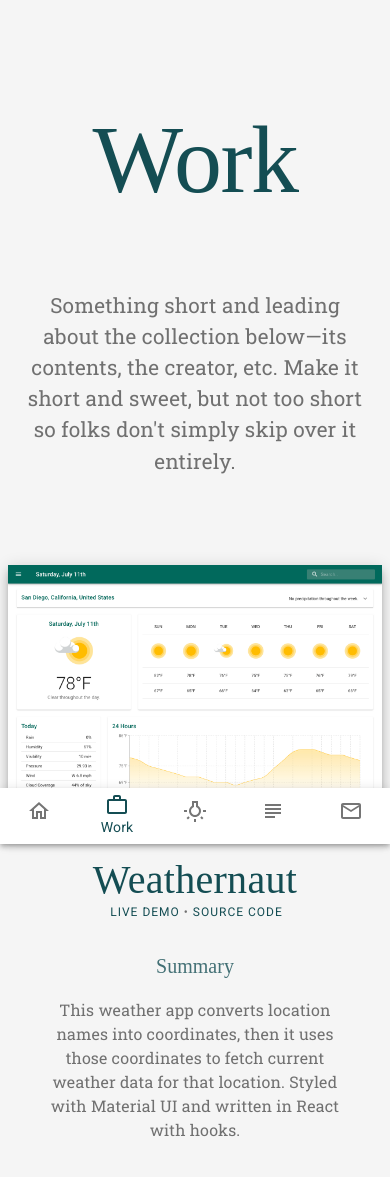
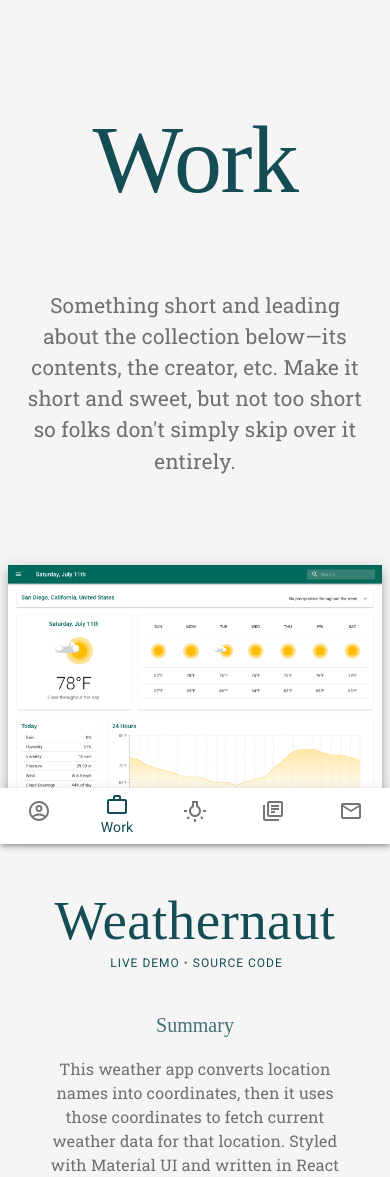
Before and after one commit to stevendelro/Portfolio, a Next.js app: page /work in a window 390 px wide. Shown: the top 1177 px of the page. Built offline with nearby package versions, Linux system fonts and the light colour scheme; a web font is replaced by a local one.

Commit message:
adjusted styles

```diff
--- a/components/layout/MobileNav.js
+++ b/components/layout/MobileNav.js
@@ -4,9 +4,9 @@
 import AppBar from '@material-ui/core/AppBar'
 import BottomNavigation from '@material-ui/core/BottomNavigation'
 import BottomNavigationAction from '@material-ui/core/BottomNavigationAction'
-import HomeOutlinedIcon from '@material-ui/icons/HomeOutlined'
-import MailOutlineIcon from '@material-ui/icons/MailOutline'
-import SubjectOutlinedIcon from '@material-ui/icons/SubjectOutlined'
+import AccountCircleOutlinedIcon from '@material-ui/icons/AccountCircleOutlined';
+import MailOutlineOutlinedIcon from '@material-ui/icons/MailOutlineOutlined';
+import LibraryBooksOutlinedIcon from '@material-ui/icons/LibraryBooksOutlined';
 import WbIncandescentIcon from '@material-ui/icons/WbIncandescent'
 import WbIncandescentOutlinedIcon from '@material-ui/icons/WbIncandescentOutlined'
 import WorkOutlineOutlinedIcon from '@material-ui/icons/WorkOutlineOutlined'
@@ -73,7 +73,7 @@
     let icon
     switch (lowerCased) {
       case 'home':
-        icon = <HomeOutlinedIcon />
+        icon = <AccountCircleOutlinedIcon />
         break
       case 'work':
         icon = <WorkOutlineOutlinedIcon />
@@ -85,10 +85,10 @@
         icon = <WbIncandescentIcon />
         break
       case 'blog':
-        icon = <SubjectOutlinedIcon />
+        icon = <LibraryBooksOutlinedIcon />
         break
       case 'mail':
-        icon = <MailOutlineIcon />
+        icon = <MailOutlineOutlinedIcon />
         break
       default:
         break
--- a/components/work/ProjectDetailsPage/Header.js
+++ b/components/work/ProjectDetailsPage/Header.js
@@ -27,7 +27,7 @@
       fontSize: theme.typography.pxToRem(80),
     },
     [theme.breakpoints.down('xs')]: {
-      fontSize: theme.typography.pxToRem(50),
+      fontSize: theme.typography.pxToRem(60),
     },
     [theme.breakpoints.down(340)]: {
       fontSize: theme.typography.pxToRem(40),
--- a/components/work/ProjectText.js
+++ b/components/work/ProjectText.js
@@ -10,12 +10,17 @@
 const useStyles = makeStyles(theme => ({
   projectTitle: {
     textAlign: 'left',
+    [theme.breakpoints.only('sm')]: {
+      fontSize: theme.typography.pxToRem(63),
+    },
     [theme.breakpoints.down('sm')]: {
       textAlign: 'center',
+      paddingTop: theme.spacing(7),
+    },
+    [theme.breakpoints.between(360, 600)]: {
       fontSize: theme.typography.pxToRem(55),
-      margin: theme.spacing(3, 0, 0),
     },
-    [theme.breakpoints.down('xs')]: {
+    [theme.breakpoints.down(360)]: {
       fontSize: theme.typography.pxToRem(40),
     },
     '&:hover': {
@@ -31,8 +36,9 @@
     paddingLeft: '3px',
     marginBottom: theme.spacing(3),
     [theme.breakpoints.down('sm')]: {
-      textAlign: 'center'
-    }
+      textAlign: 'center',
+      paddingBottom: theme.spacing(1),
+    },
   },
   keyPoint: {
     [theme.breakpoints.down('sm')]: {
@@ -120,10 +126,7 @@
           </Typography>
         </MuiLink>
         <Box className={classes.demoSourceLinks}>
-          <DemoSourceLinks
-            liveDemo={website}
-            sourceCode={github}
-          />
+          <DemoSourceLinks liveDemo={website} sourceCode={github} />
         </Box>
       </Box>
       <section>
```
Also changed, not shown: components/blog/HeroPost/HeroPost.js (+5 -2 lines), components/blog/HeroPost/Image.js (+13 -5 lines), pages/work/[projectDetails].js (+10 -6 lines).
